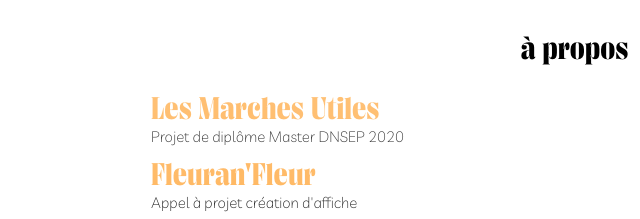
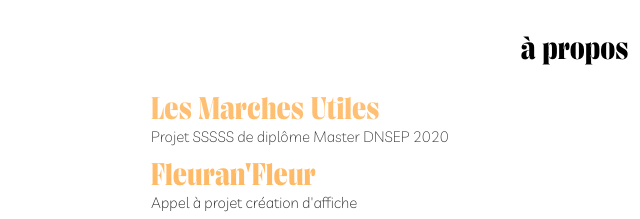
Before and after one commit to Joris-G/ultravira, a plain HTML site: page index.html in a window 1280 px wide. Shown: the top 219 px of the page, 489-1129 px from the left. Drawn offline with Linux system fonts and the light colour scheme.

Commit message:
Update index.html

```diff
--- a/index.html
+++ b/index.html
@@ -45,7 +45,7 @@
           <li>
             <a href="#marche">
               <div class="summary-container__title">les marches utiles</div>
-              <div class="summary-container__description">Projet de diplôme Master DNSEP 2020</div>
+              <div class="summary-container__description">Projet SSSSS de diplôme Master DNSEP 2020</div>
 
             </a>
 
```
